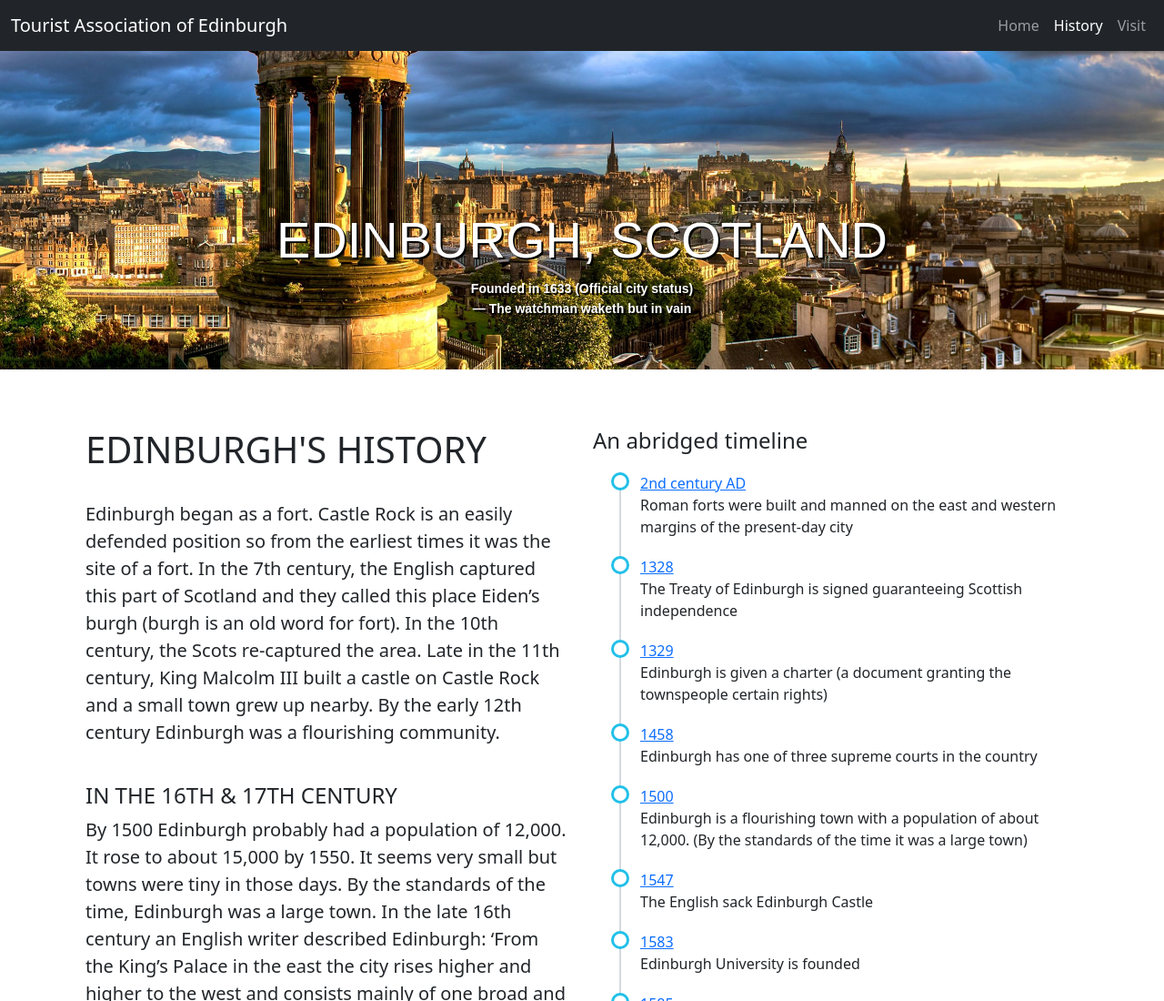
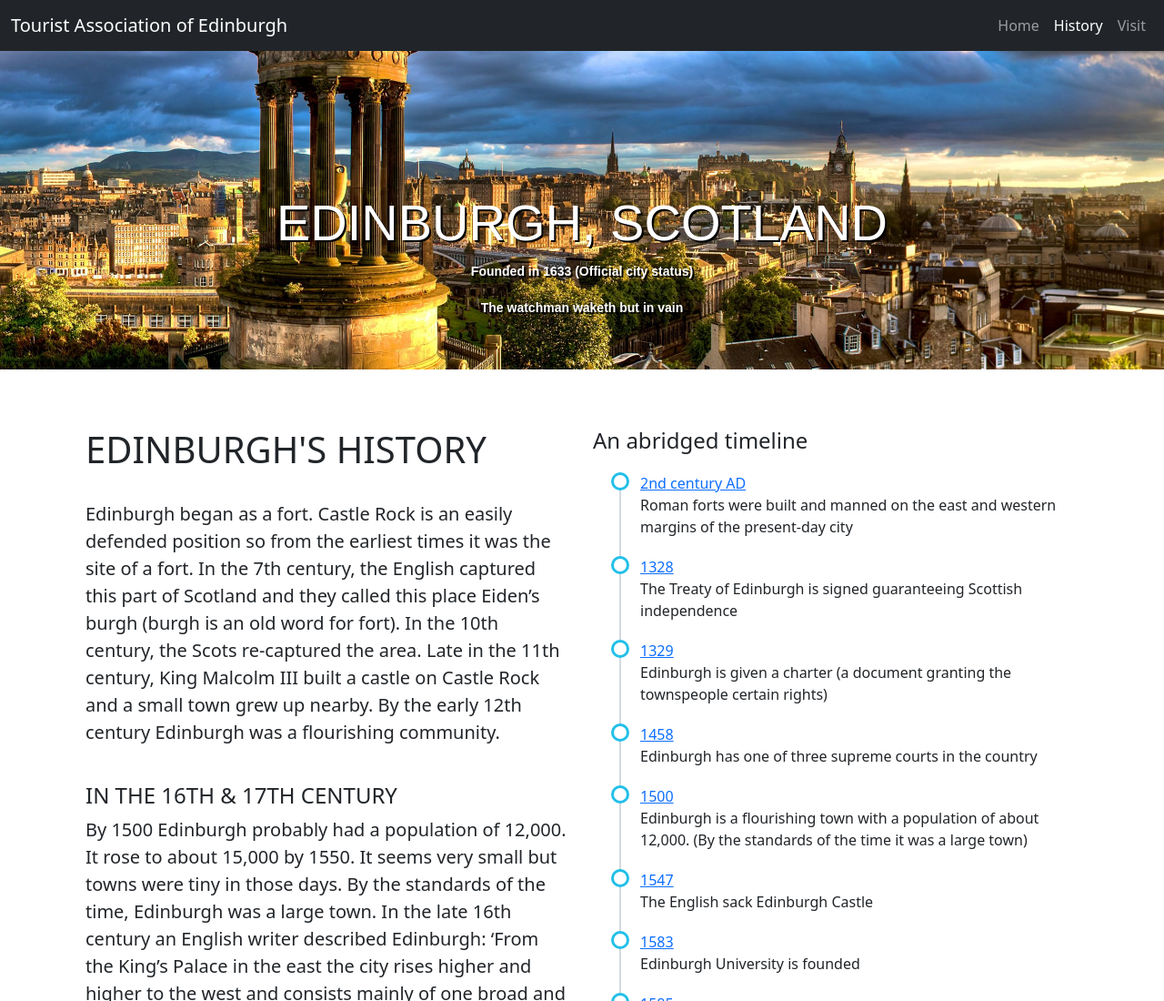
Before and after one commit to dcairney1/WebDevAssessment, a plain HTML site: page history.html in a window 1280 px wide. Shown: the top 1100 px of the page at 91% size. Drawn offline with nearby package versions, Linux system fonts and the light colour scheme.

Commit message:
Validator fixes

```diff
--- a/history.html
+++ b/history.html
@@ -2,6 +2,7 @@
 <html lang="en">
 
 <head>
+    <title>History</title>
     <link href="https://cdn.jsdelivr.net/npm/bootstrap@5.0.2/dist/css/bootstrap.min.css" rel="stylesheet"
         integrity="sha384-EVSTQN3/azprG1Anm3QDgpJLIm9Nao0Yz1ztcQTwFspd3yD65VohhpuuCOmLASjC" crossorigin="anonymous">
     <script src="https://cdn.jsdelivr.net/npm/bootstrap@5.0.2/dist/js/bootstrap.bundle.min.js"
@@ -45,9 +46,11 @@
                     <div class="carousel-caption">
                         <h1 class="display-4">EDINBURGH, SCOTLAND</h1>
                         <p><small>Founded in 1633 (Official city status)</small></p>
-                        <footer class="blockquote-footer">The watchman waketh but in vain</footer>
+                        <p><small>The watchman waketh but in vain</small></p>
                     </div>
                 </div>
+            </div>
+        </div>
     </header>
 
     <section id="about">
```
Also changed, not shown: index.html (+1 -1 lines), visit.html (+4 -1 lines).
